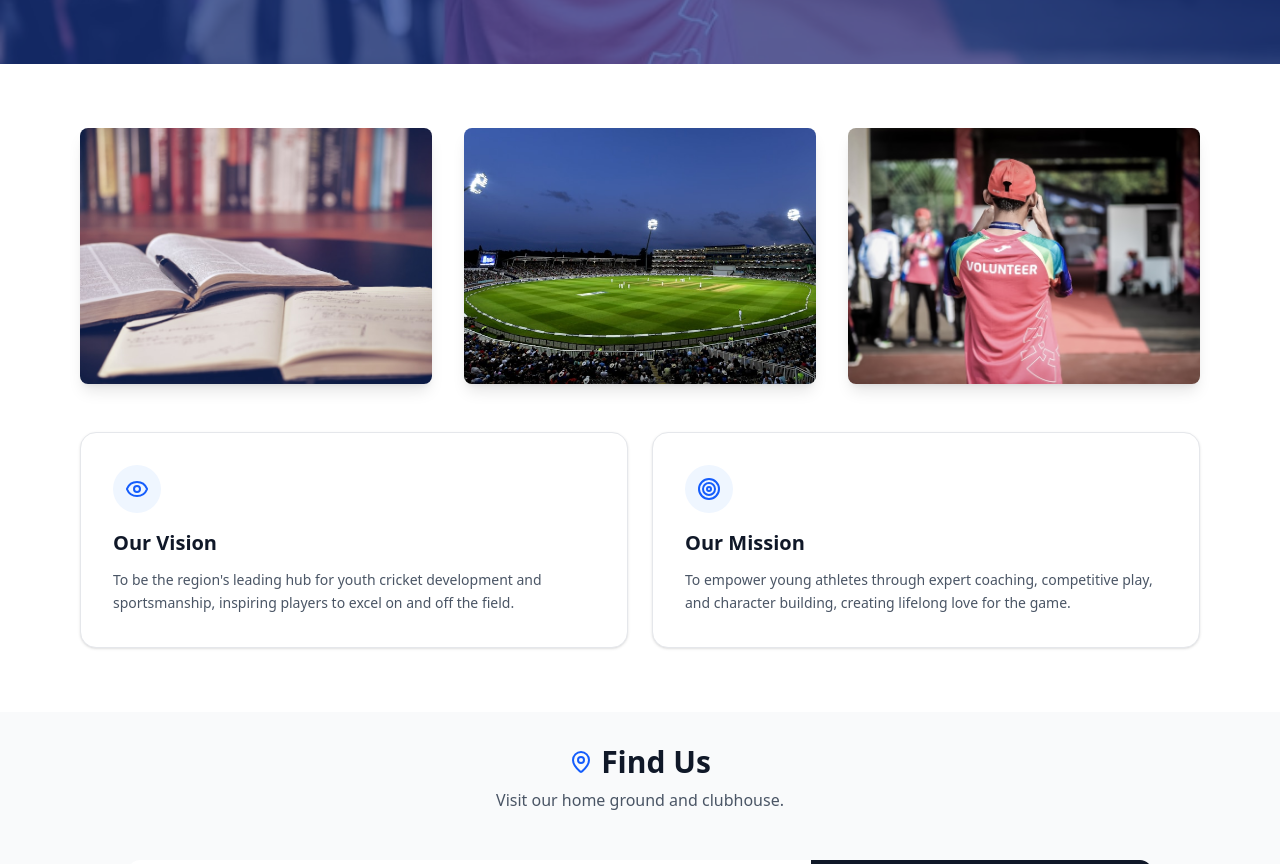
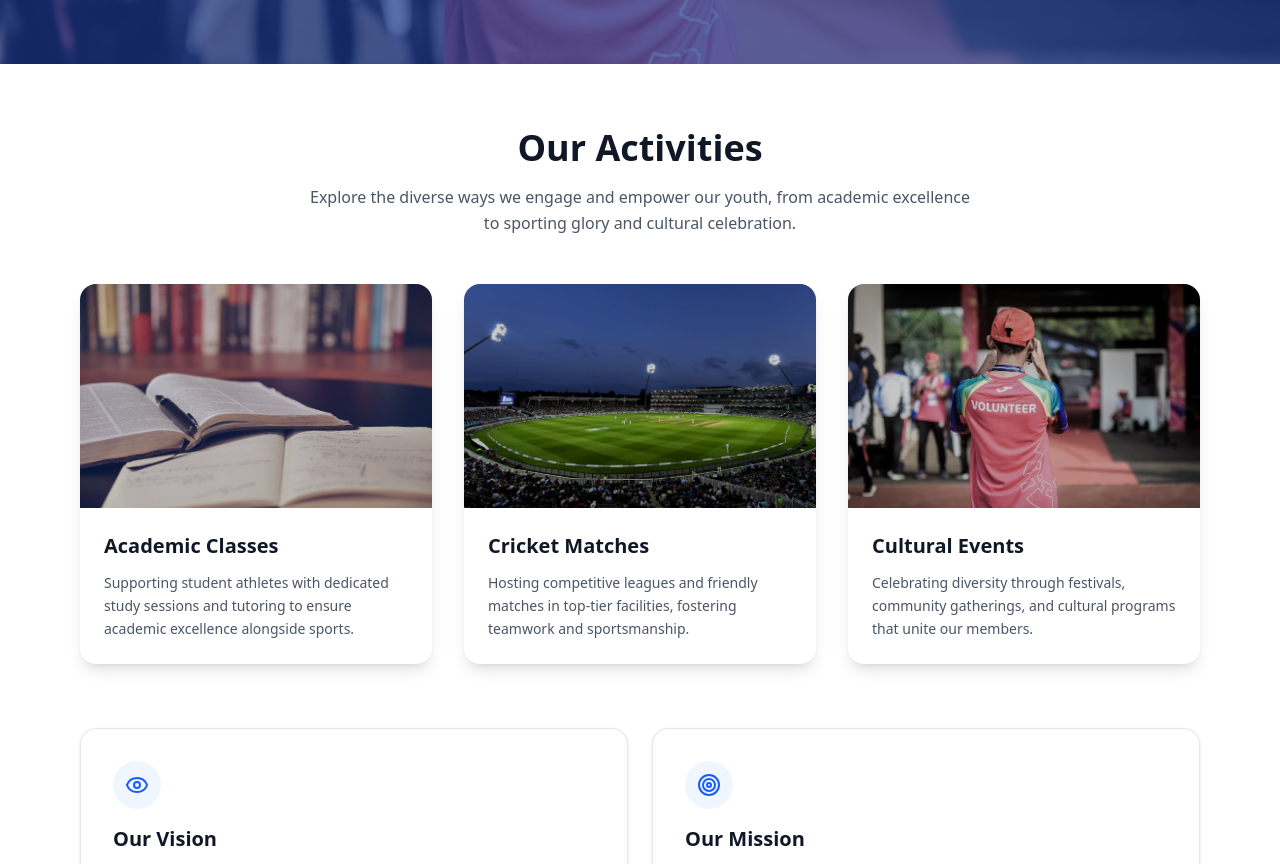
Before and after one commit to abdulrahman-halik/club-management-system, a React (Vite) app: page / in a window 1280 px wide. Shown: the part 500-1364 px from the top of the page. Built offline with nearby package versions, Linux system fonts and the light colour scheme; grey boxes are pictures that could not be loaded.

Commit message:
Improve home page UI

```diff
--- a/src/pages/Home.jsx
+++ b/src/pages/Home.jsx
@@ -69,28 +69,77 @@ const Home = () => {
             {/* About Section */}
             <section id="about" className="py-16 bg-white">
                 <div className="container mx-auto px-4 max-w-6xl">
-                    {/* Images Row */}
-                    <div className="grid md:grid-cols-3 gap-8 mb-12">
-                        <div className="overflow-hidden rounded-lg shadow-lg transition-transform duration-300 hover:scale-105">
+                    {/* Our Activities Section */}
+                    <div className="mb-16">
+                        <div className="text-center mb-12">
+                            <h2 className="text-3xl md:text-4xl font-extrabold text-gray-900 mb-4">
+                                Our Activities
+                            </h2>
+                            <p className="text-gray-600 max-w-2xl mx-auto leading-relaxed">
+                                Explore the diverse ways we engage and empower our youth, from academic excellence to sporting glory and cultural celebration.
+                            </p>
+                        </div>
+
+                        <div className="grid md:grid-cols-3 gap-8">
+                            {/* Academic Classes Card */}
+                            <div className="group bg-white rounded-2xl shadow-lg overflow-hidden hover:shadow-2xl transition-all duration-300 hover:-translate-y-2">
+                                <div className="relative h-56 overflow-hidden">
+                                    <div className="absolute inset-0 bg-black/20 group-hover:bg-black/10 transition-colors z-10" />
                                     <img
                                         src={studyImg}
-                                alt="Study and preparation"
-                                className="w-full h-64 object-cover"
+                                        alt="Academic Classes"
+                                        className="w-full h-full object-cover transform group-hover:scale-110 transition-transform duration-700 ease-out"
                                     />
                                 </div>
-                        <div className="overflow-hidden rounded-lg shadow-lg transition-transform duration-300 hover:scale-105">
+                                <div className="p-6">
+                                    <h3 className="text-xl font-bold text-gray-900 mb-3 group-hover:text-blue-600 transition-colors">
+                                        Academic Classes
+                                    </h3>
+                                    <p className="text-gray-600 text-sm leading-relaxed">
+                                        Supporting student athletes with dedicated study sessions and tutoring to ensure academic excellence alongside sports.
+                                    </p>
+                                </div>
+                            </div>
+
+                            {/* Cricket Matches Card */}
+                            <div className="group bg-white rounded-2xl shadow-lg overflow-hidden hover:shadow-2xl transition-all duration-300 hover:-translate-y-2">
+                                <div className="relative h-56 overflow-hidden">
+                                    <div className="absolute inset-0 bg-black/20 group-hover:bg-black/10 transition-colors z-10" />
                                     <img
                                         src={stadiumImg}
-                                alt="Cricket stadium"
-                                className="w-full h-64 object-cover"
+                                        alt="Cricket Matches"
+                                        className="w-full h-full object-cover transform group-hover:scale-110 transition-transform duration-700 ease-out"
                                     />
                                 </div>
-                        <div className="overflow-hidden rounded-lg shadow-lg transition-transform duration-300 hover:scale-105">
+                                <div className="p-6">
+                                    <h3 className="text-xl font-bold text-gray-900 mb-3 group-hover:text-blue-600 transition-colors">
+                                        Cricket Matches
+                                    </h3>
+                                    <p className="text-gray-600 text-sm leading-relaxed">
+                                        Hosting competitive leagues and friendly matches in top-tier facilities, fostering teamwork and sportsmanship.
+                                    </p>
+                                </div>
+                            </div>
+
+                            {/* Cultural Events Card */}
+                            <div className="group bg-white rounded-2xl shadow-lg overflow-hidden hover:shadow-2xl transition-all duration-300 hover:-translate-y-2">
+                                <div className="relative h-56 overflow-hidden">
+                                    <div className="absolute inset-0 bg-black/20 group-hover:bg-black/10 transition-colors z-10" />
                                     <img
                                         src={communityImg}
-                                alt="Community and social work"
-                                className="w-full h-64 object-cover"
+                                        alt="Cultural Events"
+                                        className="w-full h-full object-cover transform group-hover:scale-110 transition-transform duration-700 ease-out"
                                     />
+                                </div>
+                                <div className="p-6">
+                                    <h3 className="text-xl font-bold text-gray-900 mb-3 group-hover:text-blue-600 transition-colors">
+                                        Cultural Events
+                                    </h3>
+                                    <p className="text-gray-600 text-sm leading-relaxed">
+                                        Celebrating diversity through festivals, community gatherings, and cultural programs that unite our members.
+                                    </p>
+                                </div>
+                            </div>
                         </div>
                     </div>
 
```
Lines whose indentation alone changed are shown as unchanged.
